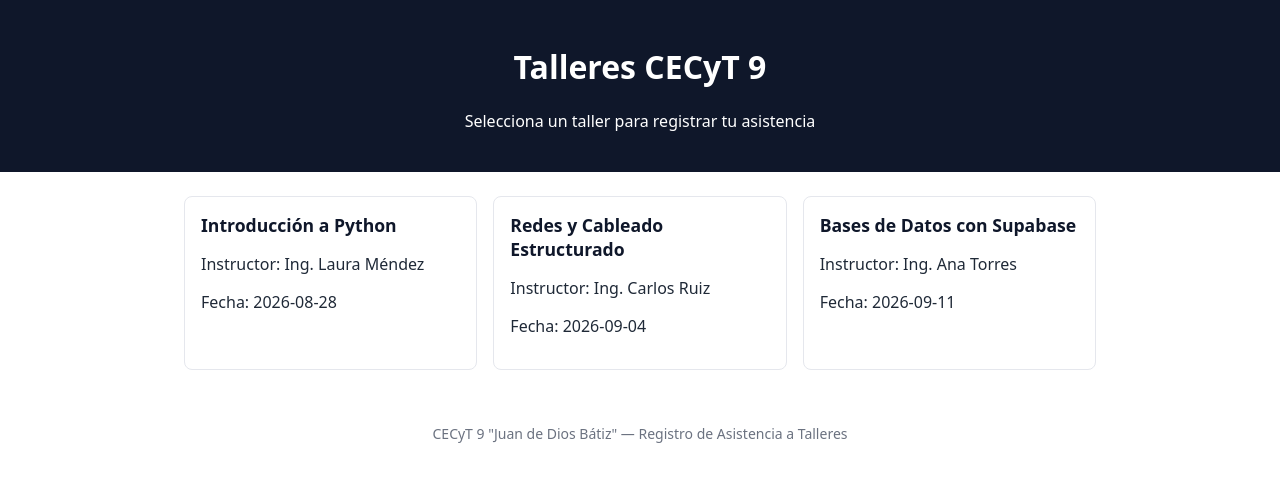
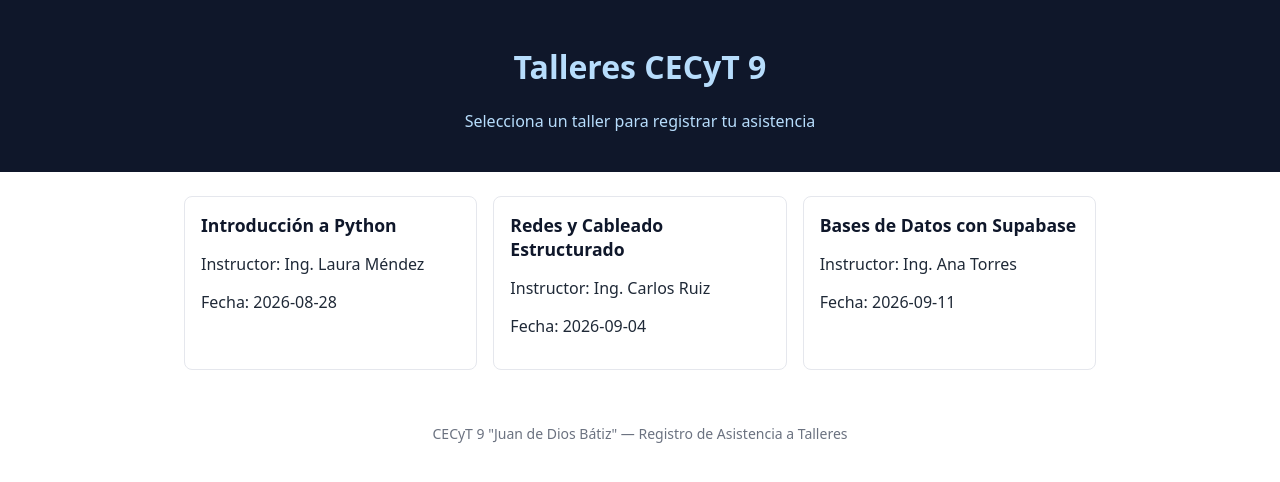
Before and after one commit to ElDeLosCamotes/rECICLAtECH, a plain HTML site: page index.html in a window 1280 px wide. Drawn offline with Linux system fonts and the light colour scheme.

Commit message:
feat: Cambio de color

```diff
--- a/css/style.css
+++ b/css/style.css
@@ -12,7 +12,7 @@ body {
 
 header {
     background-color: #0f172a;
-    color: #ffffff;
+    color: #b7ddfc;
     padding: 1.5rem;
     text-align: center;
 }
```
